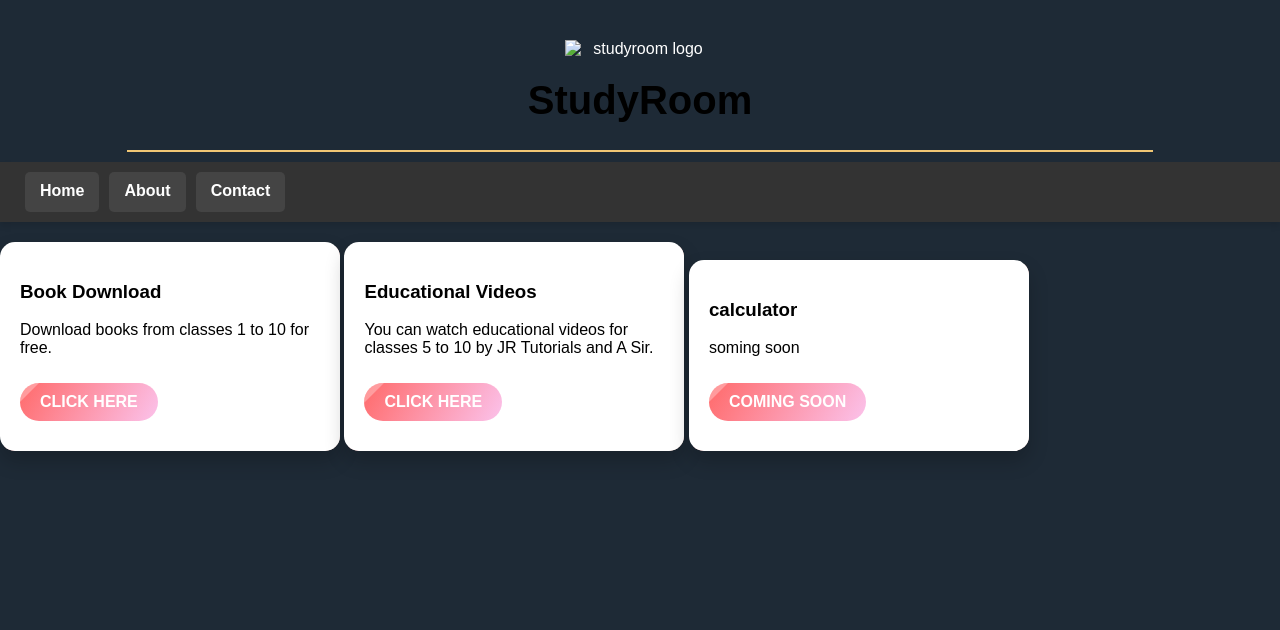
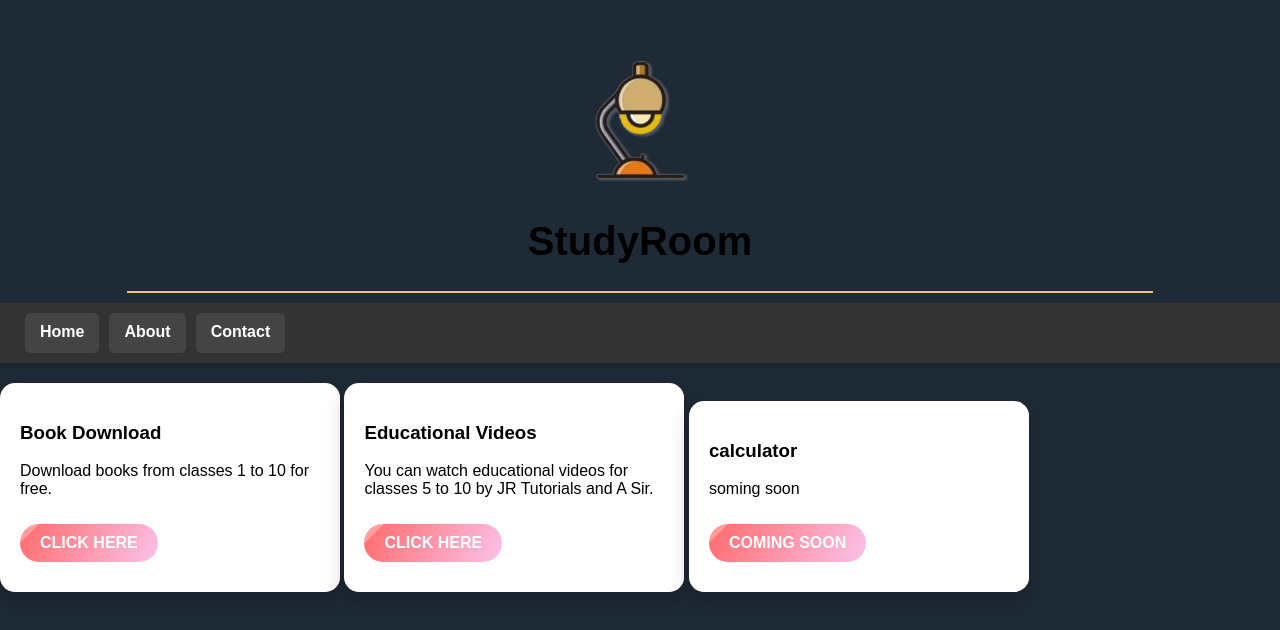
Before and after one commit to varunkonde999/first-website, a plain HTML site: page index.html in a window 1280 px wide. Drawn offline with Linux system fonts and the light colour scheme.

Commit message:
Update index.html

```diff
--- a/index.html
+++ b/index.html
@@ -232,7 +232,7 @@
 <body>
 
     <div class="logo-container">
-        <img src="./studyroom logo.jpg" alt="studyroom logo">
+        <img src="studyroom_logo.jpg" alt="studyroom logo">
         <h1>StudyRoom</h1>
     </div>
 
```
